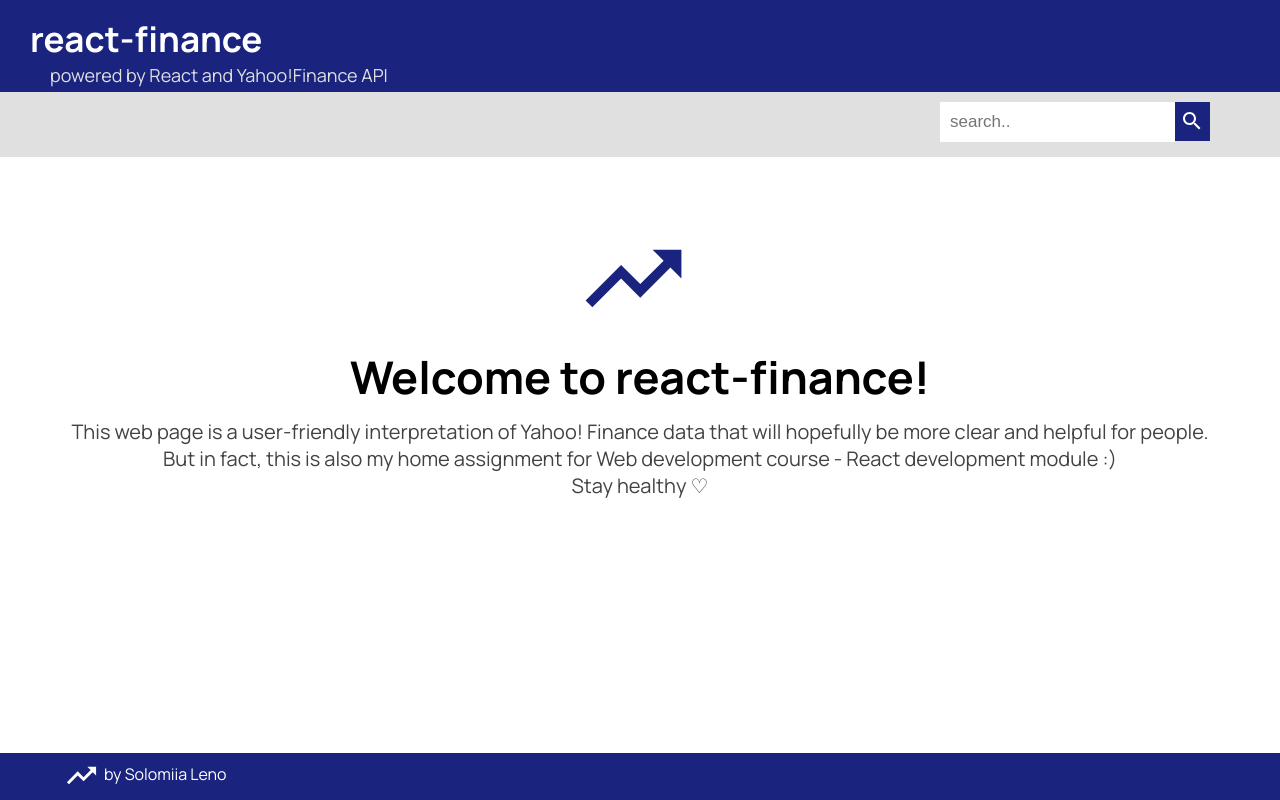
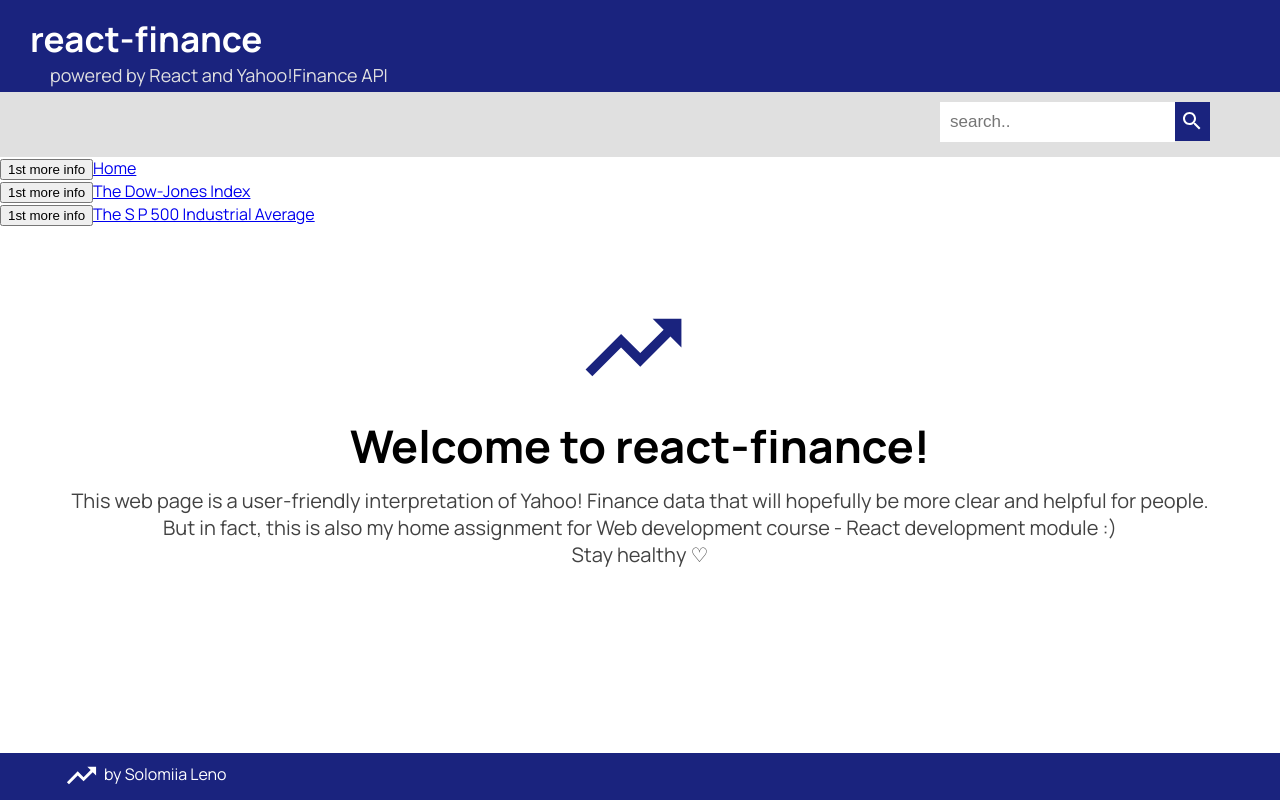
Before and after one commit to sol4ik/react-finance, a React (Create React App) app: page / in a window 1280 px wide. Built offline with nearby package versions, Linux system fonts and the light colour scheme.

Commit message:
more code

```diff
--- a/src/App.js
+++ b/src/App.js
@@ -1,12 +1,11 @@
 import React from 'react';
 import { Provider } from 'react-redux';
-import { createStore } from 'redux';
-import financePageReducer from './reducers/finance-page-reducer';
+import configStore from './store';
 import './App.css';
 import FinancePage from './finance-page';
 
 
-const store = createStore(financePageReducer);
+const store = configStore();
 
 
 function App() {
--- a/src/finance-content/index.js
+++ b/src/finance-content/index.js
@@ -4,6 +4,7 @@ import FinanceChart from './finance-chart';
 import FinanceSideBar from './finance-sidebar';
 
 import './finance-content.css';
+import { connect } from 'react-redux';
 
 export default class FinanceContent extends React.Component {
     render() {
--- a/src/finance-page/index.js
+++ b/src/finance-page/index.js
@@ -1,6 +1,6 @@
 import React from 'react';
 
-import {BrowserRouter as Router, Route, Switch } from 'react-router-dom';
+import {BrowserRouter as Router, Route, Switch, Link } from 'react-router-dom';
 
 import FinanceHeader from './finance-header';
 import FinanceSearch from './finance-search';
@@ -20,6 +20,26 @@ export default class FinancePage extends React.Component {
                     <FinanceSearch></FinanceSearch>
 
                 <Router>
+                    <div className="routing-button-container">
+                    <button className="routing-button" onClick={() =>
+                        dispatch(changeTickerSymbol('')) }>1st more info </button>
+                        <Link to="/">Home</Link>
+                    </div>
+
+                    <div className="routing-button-container">
+                    <button className="routing-button" onClick={() =>
+                        dispatch(changeTickerSymbol('dji')) }>1st more info </button>
+                        <Link to="/dji">The Dow-Jones Index</Link>
+                    </div>
+
+                    <div className="routing-button-container">
+                    <button className="routing-button" onClick={() =>
+                        dispatch(changeTickerSymbol('gspc')) }>1st more info </button>
+                        <Link to="/gspc">The S P 500 Industrial Average</Link>
+                    </div>
+
+
+
                     <Switch>
                         <Route
                             exact path="/"
--- a/src/reducers/finance-page-reducer.js
+++ b/src/reducers/finance-page-reducer.js
@@ -1,17 +1,16 @@
 import { CHANGE_TICKER_SYMBOL } from '../actions/action-types';
 
 
-const initState = {
-    tickerSymbol: '^GSPC'
-};
-
-function financePageReducer(state = initState, action) {
+function financePageReducer(state, action) {
     switch (action.type) {
         case CHANGE_TICKER_SYMBOL:
             return {
                 ...state,
                 tickerSymbol: action.tickerSymbol
             };
+
+        default:
+            return state;
     }
 }
 
--- /dev/null
+++ b/src/store.js
@@ -0,0 +1,16 @@
+import { createStore } from 'redux';
+import financePageReducer from './reducers/finance-page-reducer';
+
+const initState = {
+    tickerSymbol: ''
+};
+
+function configStore() {
+    return createStore(
+        financePageReducer,
+        initState,
+        window.devToolsExtension ? window.devToolsExtension(): f => f
+        );
+}
+
+export default configStore;
```
